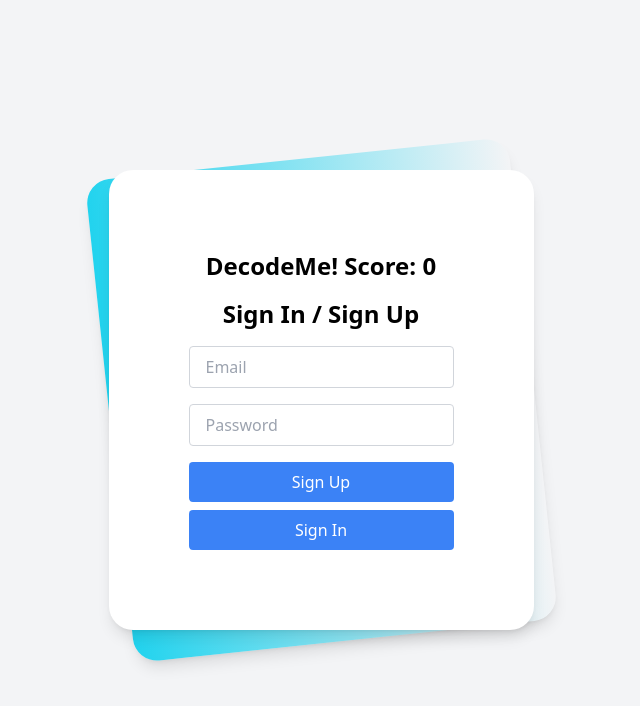
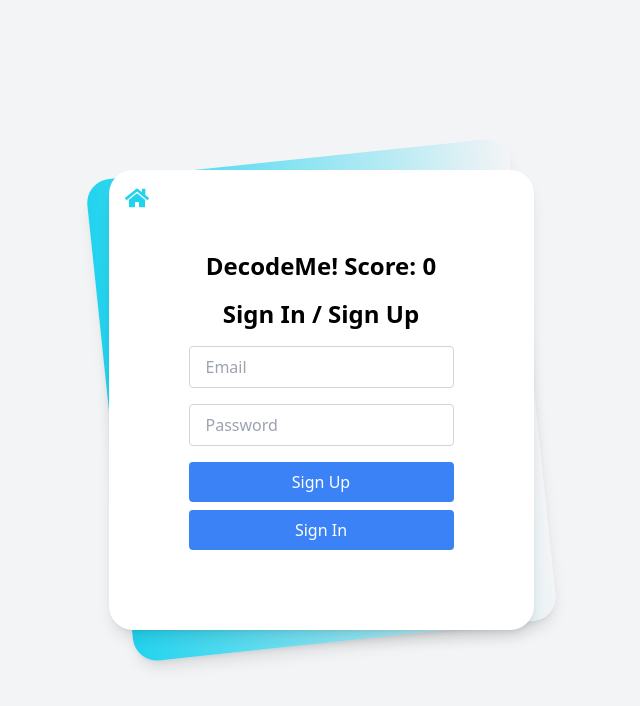
Before and after one commit to ryanmio/DecodeMe-, a Next.js app in the folder app/: page / in a window 1280 px wide. Shown: the top 706 px of the page, without its empty margins (319-959 px from the left). Built offline with nearby package versions, Linux system fonts and the light colour scheme; no server answers.

Commit message:
home/reset button

```diff
--- a/app/src/pages/index.js
+++ b/app/src/pages/index.js
@@ -3,6 +3,7 @@ import Auth from '../components/Auth';
 import GameModeSelection from '../components/GameModeSelection';
 import CodeSnippetDisplay from '../components/CodeSnippetDisplay';
 import UserAnswerInput from '../components/UserAnswerInput';
+import { FaHome } from 'react-icons/fa';
 
 export default function Home() {
   const [user, setUser] = useState(null);
@@ -57,6 +58,11 @@ export default function Home() {
     }
   };
 
+  const resetGame = () => {
+    setGameMode(null);
+    // Reset any other state variables related to the game as needed
+  };
+
   // Fetch the first code snippet when the game mode is selected
   useEffect(() => {
     if (gameMode) {
@@ -76,6 +82,9 @@ export default function Home() {
       <div className="relative py-3 sm:max-w-xl sm:mx-auto">
         <div className="absolute inset-0 bg-gradient-to-r from-cyan-400 to-light-blue-500 shadow-lg transform -skew-y-6 sm:skew-y-0 sm:-rotate-6 sm:rounded-3xl"></div>
         <div className="relative px-4 py-10 bg-white shadow-lg sm:rounded-3xl sm:p-20">
+          <button onClick={resetGame} className="absolute top-4 left-4 text-cyan-400">
+            <FaHome size={24} />
+          </button>
           <h1 className="text-2xl font-bold mb-4 text-center">DecodeMe! Score: {score}</h1>
           {!user ? (
             <Auth onUserAuth={handleUserAuth} />
```
